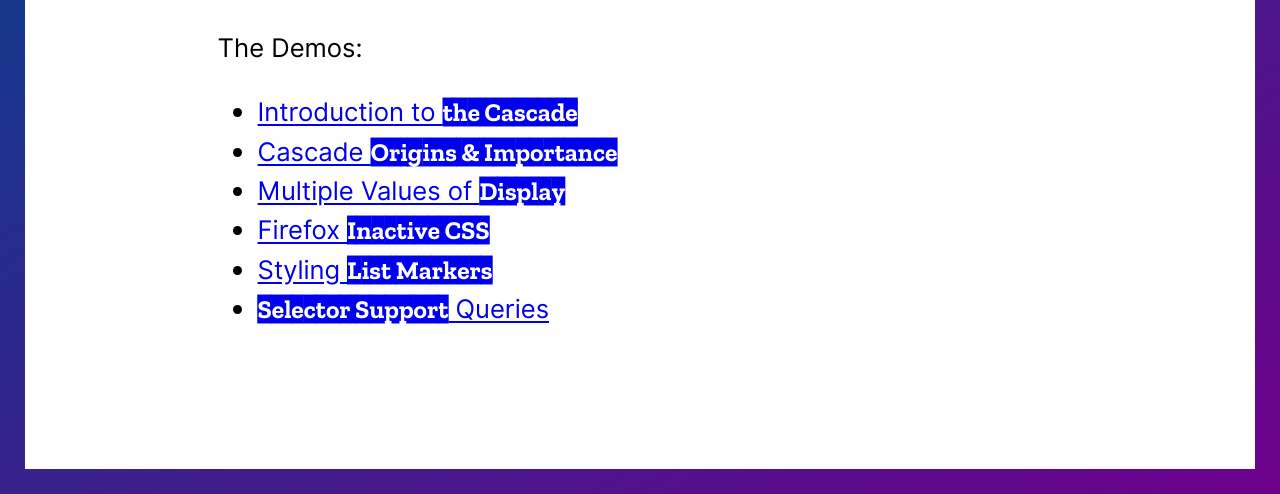
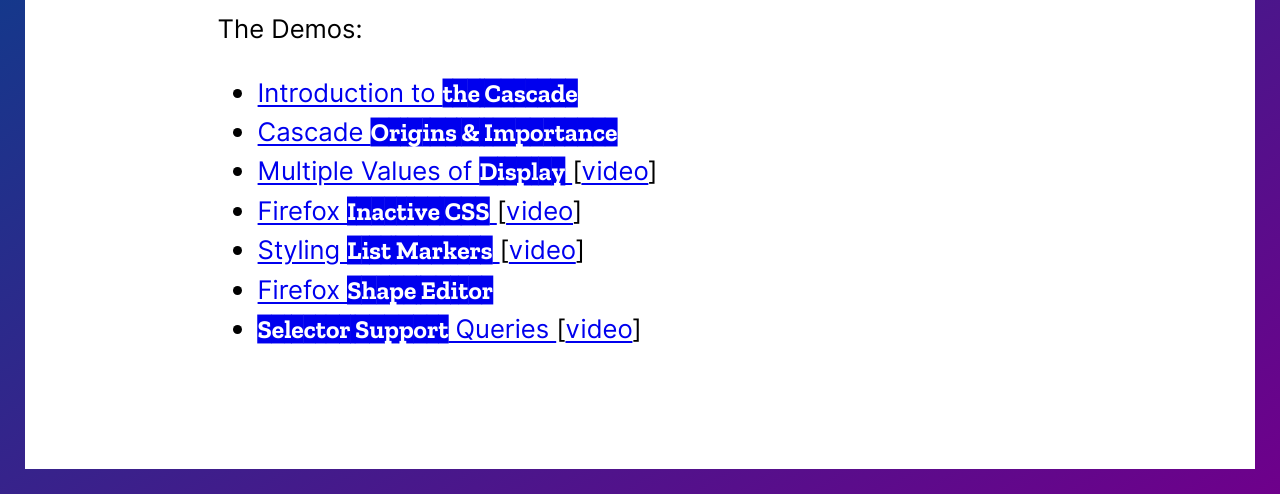
Before and after one commit to oddbird/mozdemos, a plain HTML site: page index.html in a window 1280 px wide. Shown: the part 306-800 px from the top of the page. Drawn offline with Linux system fonts and the light colour scheme.

Commit message:
Shape editor

```diff
--- a/index.html
+++ b/index.html
@@ -36,16 +36,22 @@
         <a href="display-multi/index.html">
           Multiple Values of <strong>Display</strong>
         </a>
+        [<a href="https://www.youtube.com/watch?v=4Clyc38U-MA"
+            aria-label="multi-value display video">video</a>]
       </li>
       <li>
         <a href="inactive-css/index.html">
           Firefox <strong>Inactive CSS</strong>
         </a>
+        [<a href="https://www.youtube.com/watch?v=O3DAm82vIvU"
+            aria-label="inactive CSS video">video</a>]
       </li>
       <li>
         <a href="marker/index.html">
           Styling <strong>List Markers</strong>
         </a>
+        [<a href="https://www.youtube.com/watch?v=2awepiNoaZI"
+            aria-label="list markers video">video</a>]
       </li>
       <!-- <li>
         <a href="scroll-snap/index.html">
@@ -53,9 +59,16 @@
         </a>
       </li> -->
       <li>
+        <a href="shape-editor/index.html">
+          Firefox <strong>Shape Editor</strong>
+        </a>
+      </li>
+      <li>
         <a href="support-selector/index.html">
           <strong>Selector Support</strong> Queries
         </a>
+        [<a href="https://www.youtube.com/watch?v=WjvJheGhHIQ"
+            aria-label="selector queries video">video</a>]
       </li>
     </ul>
   </main>
--- /dev/null
+++ b/shape-editor/index.html
@@ -0,0 +1,33 @@
+<!DOCTYPE html>
+<html lang="en">
+<head>
+  <meta charset="UTF-8">
+  <title>Firefox Shape Editor</title>
+  <link rel="stylesheet" href="style.css">
+  <link rel="stylesheet" href="demo.css">
+</head>
+<body>
+
+  <h1>
+    Firefox <strong>Shape Editor</strong>
+  </h1>
+
+  <main>
+    <figure class="verdon">
+      <img src="GwenVerdon.jpg" class="gwen" alt="Gwen Verdon on a stool">
+      <figcaption>
+        <strong>Gwyneth Evelyn "Gwen" Verdon</strong>
+        (January 13, 1925 – October 18, 2000)
+        was an American actress and dancer.
+        She won four Tony Awards for her musical comedy performances,
+        and served as an uncredited choreographer's assistant
+        and specialty dance coach for theater and film.
+        With flaming red hair and a quaver in her voice,
+        Verdon was a critically acclaimed performer on Broadway
+        in the 1950s, 1960s, and 1970s.
+      </figcaption>
+    </figure>
+  </main>
+
+</body>
+</html>
--- /dev/null
+++ b/shape-editor/style.css
@@ -0,0 +1,32 @@
+@import '../remedy.css';
+@import '../fonts.css';
+@import '../colors.css';
+@import '../type.css';
+
+html {
+  --title: var(--ff-title);
+  --strong: var(--ff-strong);
+  align-content: center;
+  display: grid;
+  grid: auto / minmax(min-content, 35em);
+  background:
+    linear-gradient(90deg, white, white) padding-box no-repeat,
+    linear-gradient(
+      to bottom right,
+      var(--ff-pink-dark),
+      var(--ff-orange-dark)
+    ) border-box no-repeat fixed
+  ;
+  border: 1em solid transparent;
+  justify-content: center;
+  min-height: 100vh;
+  padding: 1em;
+}
+
+h1 {
+  font-weight: normal;
+}
+
+figure {
+  margin-inline: 0;
+}
```
Also changed, not shown: shape-editor/demo.css (added, +12 -0 lines), shape-editor/GwenVerdon.jpg (added).
